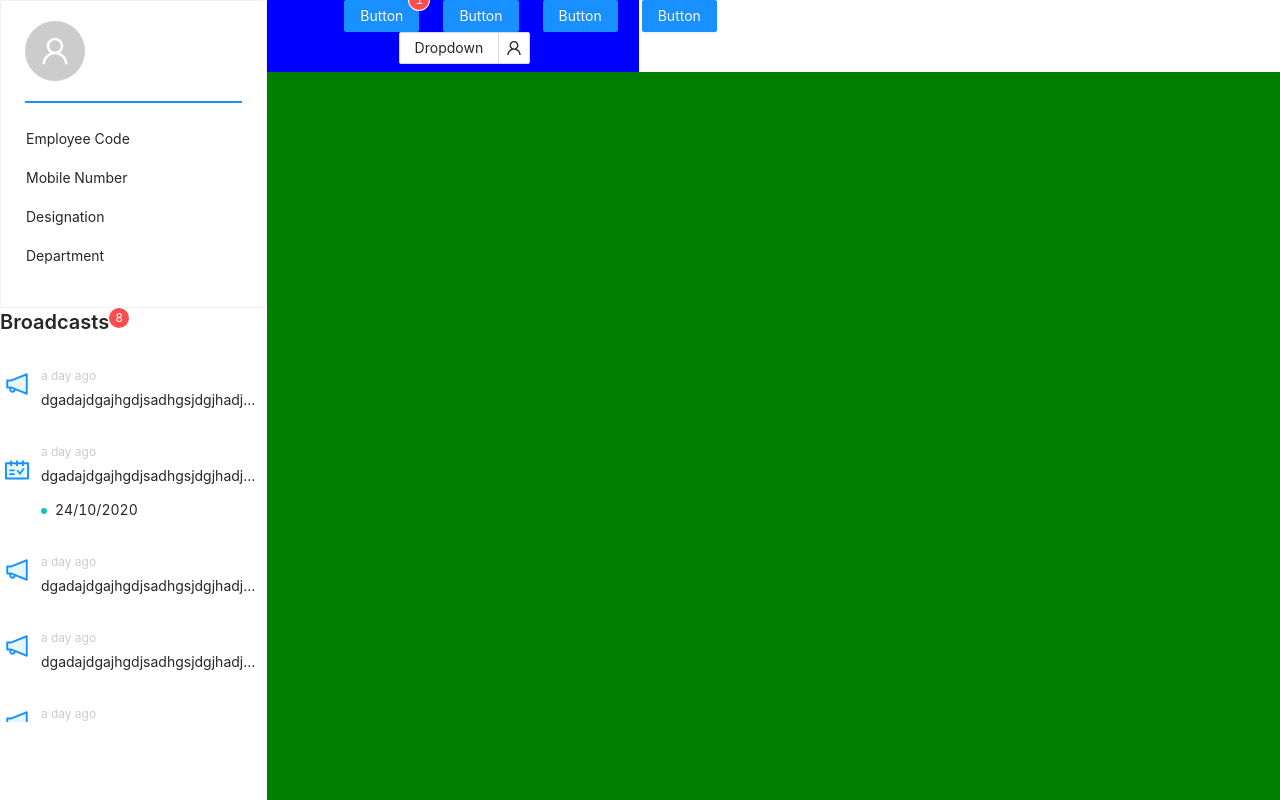
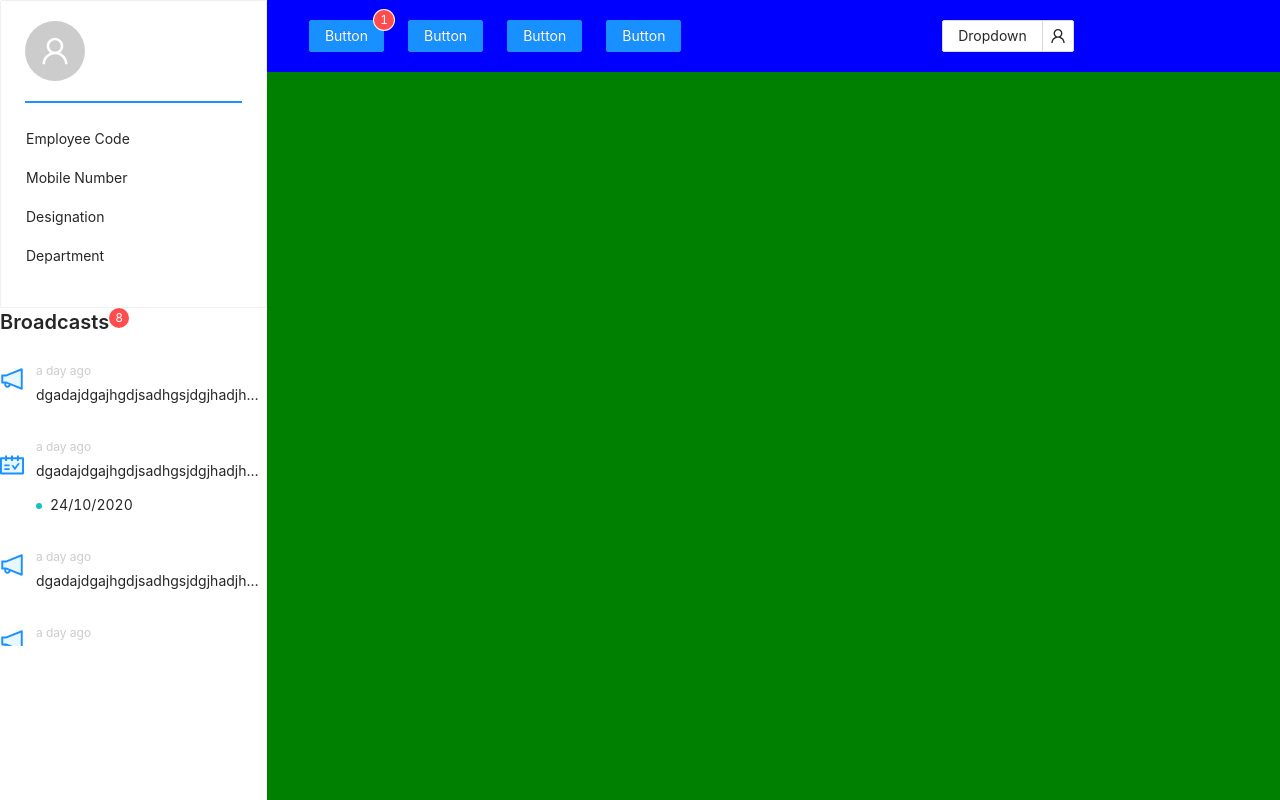
Before and after one commit to misbahkhalilaz/EMS_frontend, a React (Create React App) app: page / in a window 1280 px wide. Built offline with nearby package versions, Linux system fonts and the light colour scheme.

Commit message:
employee bc

```diff
--- a/package.json
+++ b/package.json
@@ -29,6 +29,7 @@
 		"react": "^16.13.1",
 		"react-bootstrap": "^1.0.1",
 		"react-cookie": "^4.0.3",
+		"react-custom-scrollbars": "^4.2.1",
 		"react-dom": "^16.13.1",
 		"react-redux": "^7.2.0",
 		"react-router-dom": "^5.2.0",
--- a/src/components/employee/navbar/navbar.jsx
+++ b/src/components/employee/navbar/navbar.jsx
@@ -18,14 +18,7 @@ const menu = (
 
 export default function NavBar(props) {
 	return (
-		<div
-			style={{
-				maxHeight: "9vh",
-				minHeight: "9vh",
-				backgroundColor: "blue",
-			}}
-			align="middle"
-		>
+		<>
 			<Col offset={1} span={15}>
 				<Space align="start" size="large">
 					<Badge count={1}>
@@ -53,6 +46,6 @@ export default function NavBar(props) {
 					</Dropdown.Button>
 				</Row>
 			</Col>
-		</div>
+		</>
 	);
 }
--- a/src/components/employee/sidebar/broadcast-panel.jsx
+++ b/src/components/employee/sidebar/broadcast-panel.jsx
@@ -1,12 +1,16 @@
 import React from "react";
 import "./broadcast.css";
 import BroadcastMsg from "./broadcast-msg";
+import Scrollbars from "react-custom-scrollbars";
 
 const BroadcastPanel = (props) => {
 	console.log(props.Msgs.count);
 	return (
 		<>
-			<div className="broadcast-panel-body">
+			<Scrollbars
+				style={{ width: 500, height: 300 }}
+				className="broadcast-panel-body"
+			>
 				{props.Msgs.map((msg) => (
 					<BroadcastMsg
 						key={msg.eventDate}
@@ -15,7 +19,7 @@ const BroadcastPanel = (props) => {
 						eventDate={msg.eventDate}
 					/>
 				))}
-			</div>
+			</Scrollbars>
 		</>
 	);
 };
--- a/src/containers/employee.jsx
+++ b/src/containers/employee.jsx
@@ -10,7 +10,14 @@ export default function Employee(props) {
 				<SideBar />
 			</Col>
 			<Col span={19}>
-				<Row>
+				<Row
+					style={{
+						maxHeight: "9vh",
+						minHeight: "9vh",
+						backgroundColor: "blue",
+					}}
+					align="middle"
+				>
 					<NavBar />
 				</Row>
 				<Row style={{ backgroundColor: "green" }}>
```
Also changed, not shown: 1 other file (tests, documents, lock files or other folders).
